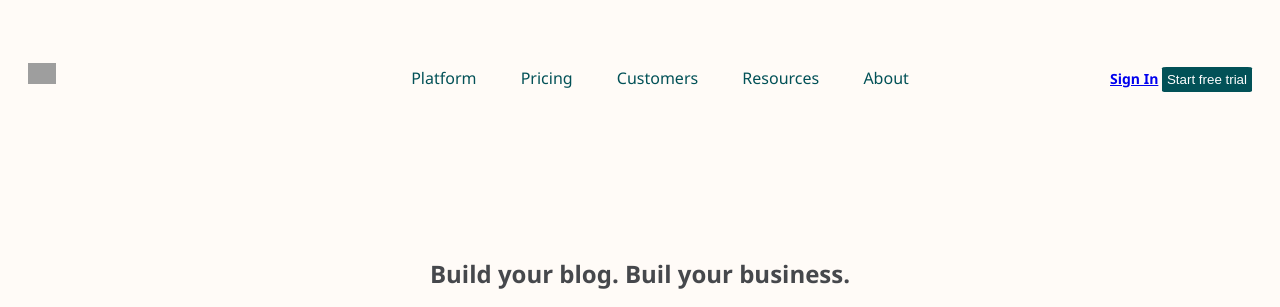
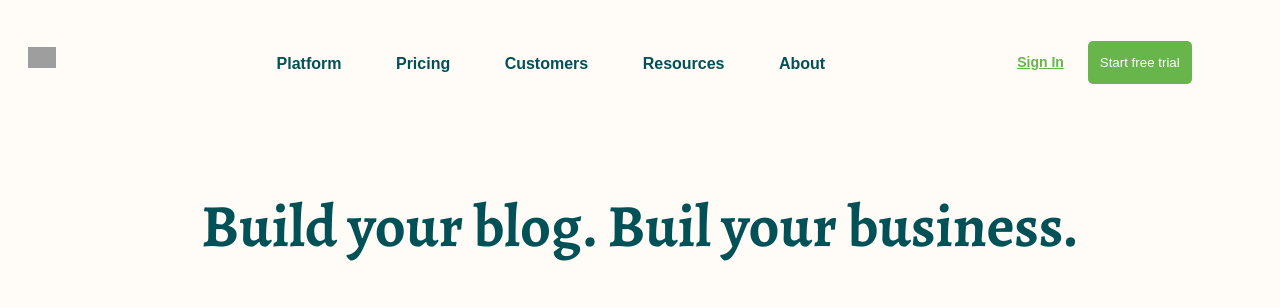
Before and after one commit to MaFernandaLopeZ/santander-front-2022, a plain HTML site: page index.html in a window 1280 px wide. Shown: the top 307 px of the page. Drawn offline with nearby package versions, Linux system fonts and the light colour scheme; grey boxes are pictures that could not be loaded.

Commit message:
sesion2-retos add complete

```diff
--- a/index.html
+++ b/index.html
@@ -6,7 +6,12 @@
     <meta http-equiv="X-UA-Compatible" content="IE=edge">
     <meta name="viewport" content="width=device-width, initial-scale=1.0">
     <title>Matcha</title>
+    <!--hoja de estilos -->
     <link rel="stylesheet" href="style.css">
+    <!-- stylo de letras -->
+    <link rel="preconnect" href="https://fonts.googleapis.com">
+    <link rel="preconnect" href="https://fonts.gstatic.com" crossorigin>
+    <link href="https://fonts.googleapis.com/css2?family=Alegreya:wght@400;700;800&display=swap" rel="stylesheet">
 </head>
 
 <body>
@@ -20,11 +25,11 @@
             <!-- Menu -->
             <nav class="navbar">
                 <ul>
-                    <li>Platform</li>
-                    <li>Pricing</li>
-                    <li>Customers</li>
-                    <li>Resources</li>
-                    <li>About</li>
+                    <li class="menu-item">Platform</li>
+                    <li class="menu-item">Pricing</li>
+                    <li class="menu-item">Customers</li>
+                    <li class="menu-item">Resources</li>
+                    <li class="menu-item">About</li>
                 </ul>
             </nav>
             <!-- Acciones Como registro y login -->
--- a/style.css
+++ b/style.css
@@ -1,11 +1,15 @@
+@import url();
+
 body{
     background-color: #fffbf7;
     font-family: 'Segoe UI', Tahoma, Geneva, Verdana, sans-serif;
 }
 
 h1 {
-    color: #46484c;
+    color: #025157;
     text-align: center;
+    font-family: 'Alegreya', serif;
+    font-size: 60px;
 }
 
 p{
@@ -38,15 +42,15 @@ button{
 }
 
 .header{
-    /* margin-top: 40px;
-    margin-left: 20px;
-    margin-right: 20px; */
-    margin: 40px 20px 0;
+    margin: 40px 20px 0; /* top left/rigth down */
     font-size: 0;
+    font-family: sans-serif;
+    height: 45px;
 }
 
 li{
     display: inline;
+    margin: 0 25px;
 }
 
 .header > * {
@@ -58,7 +62,7 @@ li{
 }
 
 .main{
-    margin-top: 140px;
+    margin-top: 100px;
     text-align: center;
 }
 
@@ -74,19 +78,34 @@ entre cada parte que contenga el header */
 }
 
 .navbar{
-    width: 70%;
-    text-align: center; /*texto centrado*/
+    width: 65%;
+    text-align: left; /*texto centrado*/
     color: #025157;
     font-weight: 500;
-}
-
-.navbar > ul > li {
-    margin: 0 20px 0; /* top left rigth down */
+    line-height: 15px;
+    font-weight: 50;
+    font-weight: bold;
 }
 
 .actions {
-    width: 15%;
-    text-align: right;
+    width: 20%;
+    text-align: left;
     font-size: 14px;
     font-weight: 600;
 }
+
+.actions > * {
+    margin: 0 10px;
+}
+
+.actions > a {
+    color: #67b54b;
+}
+
+.actions > button{
+    color: white;
+    background-color: #67b54b;
+    padding: 14px 12px;
+    border: none;
+    border-radius: 5px;
+}
```
